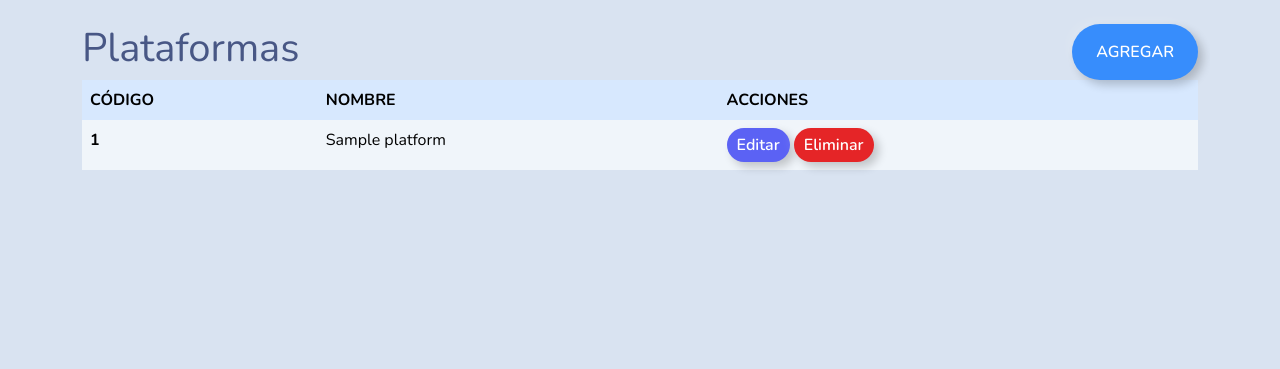
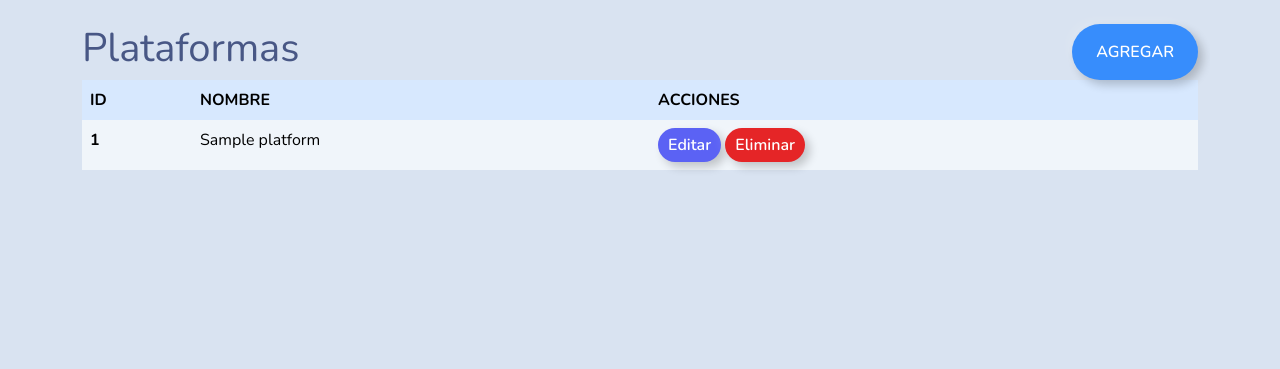
Before and after one commit to gaordonezh/viu-backend-actividad-1, a PHP site: page /views/platforms/ in a window 1280 px wide. Shown: the part 56-425 px from the top of the page. Run offline with PHP 8.4, Linux system fonts and the light colour scheme; tables that the repository leaves empty hold one stand-in row (values such as "Sample post").

Commit message:
fix: table names

```diff
--- a/views/languages/list.languages.php
+++ b/views/languages/list.languages.php
@@ -13,6 +13,7 @@ $list = $languages->getLanguages();
   <table class="table table-hover">
     <thead>
       <tr class="table-primary">
+        <th>ID</th>
         <th>ISO CODE</th>
         <th>NOMBRE</th>
         <th>ACCIONES</th>
@@ -21,6 +22,7 @@ $list = $languages->getLanguages();
     <tbody>
       <?php foreach ($list as $language) { ?>
         <tr class="table-light">
+          <th><?= $language->id ?></th>
           <th><?= $language->iso_code ?></th>
           <td><?= $language->name ?></td>
           <td>
--- a/views/platforms/list.platforms.php
+++ b/views/platforms/list.platforms.php
@@ -13,7 +13,7 @@ $list = $platforms->getPlatforms();
   <table class="table table-hover">
     <thead>
       <tr class="table-primary">
-        <th>CÓDIGO</th>
+        <th>ID</th>
         <th>NOMBRE</th>
         <th>ACCIONES</th>
       </tr>
```
